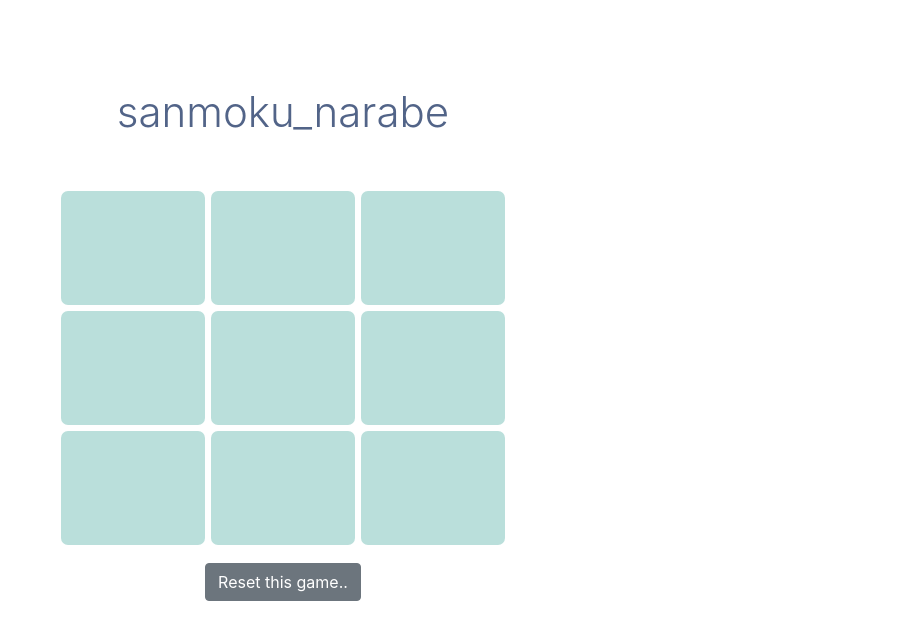
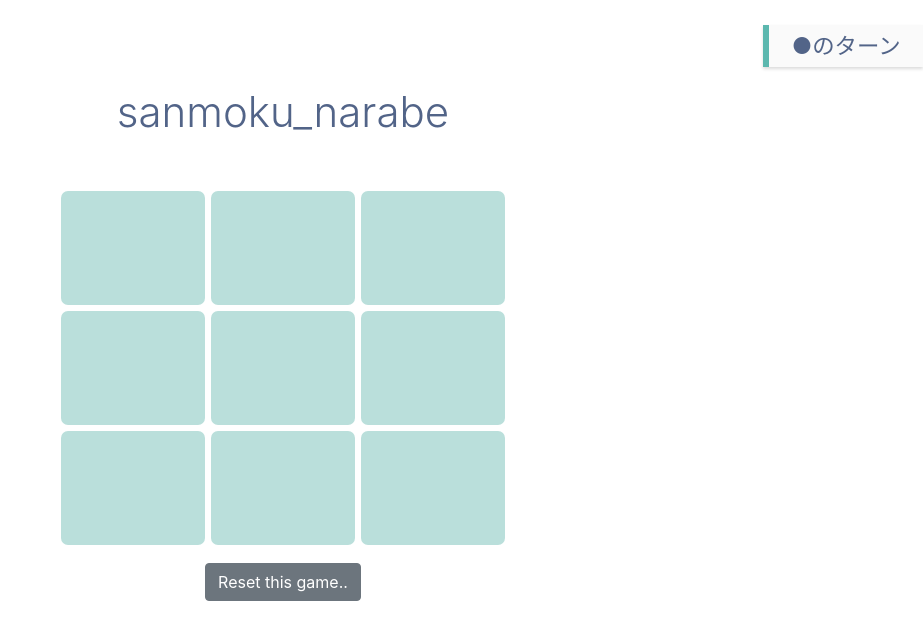
Before and after one commit to nari19/sanmoku_narabe, a Nuxt app: page / in a window 1280 px wide. Shown: the top 640 px of the page, without its empty margins (357-1280 px from the left). Built offline with nearby package versions, Linux system fonts and the light colour scheme.

Commit message:
message component

```diff
--- a/assets/scss/app.scss
+++ b/assets/scss/app.scss
@@ -1 +1,5 @@
 @import '~bootstrap/scss/bootstrap';
+
+body {
+    color: #526488;
+}
--- /dev/null
+++ b/components/Message.vue
@@ -0,0 +1,29 @@
+<template>
+    <div class="message">
+        <p>●のターン</p>
+    </div>
+</template>
+
+<script>
+export default {
+
+}
+</script>
+
+<style lang="scss" scoped>
+    .message{
+        position: fixed;
+        top: 0.3vh;
+        right: 0;
+        font-size: 1.4em;
+        padding: 0.2em 1em;
+        margin: 1em 0;
+        background: #fafafa;
+        border-left: solid 6px #5bb7ae;
+        box-shadow: 0px 2px 3px rgba(147, 147, 147, 0.33);
+        p {
+            margin: 0;
+            padding: 0;
+        }
+    }
+</style>
--- a/pages/index.vue
+++ b/pages/index.vue
@@ -1,19 +1,21 @@
 <template>
   <div class="container">
+    <Message />
 
     <div class="title">sanmoku_narabe</div>
     <Game />
-
     <b-button class="primary">Reset this game..</b-button>
   </div>
 </template>
 
 <script>
 import Game from '~/components/Game.vue'
+import Message from '~/components/Message.vue'
 
 export default {
   components: {
-    Game
+    Game,
+    Message
   }
 }
 </script>
@@ -31,10 +33,10 @@ export default {
   .title {
     font-weight: 300;
     font-size: 42px;
-    color: #526488;
     word-spacing: 5px;
     padding-bottom: 15px;
   }
+
 
 }
 
```
Also changed, not shown: 1 other file (tests, documents, lock files or other folders).
